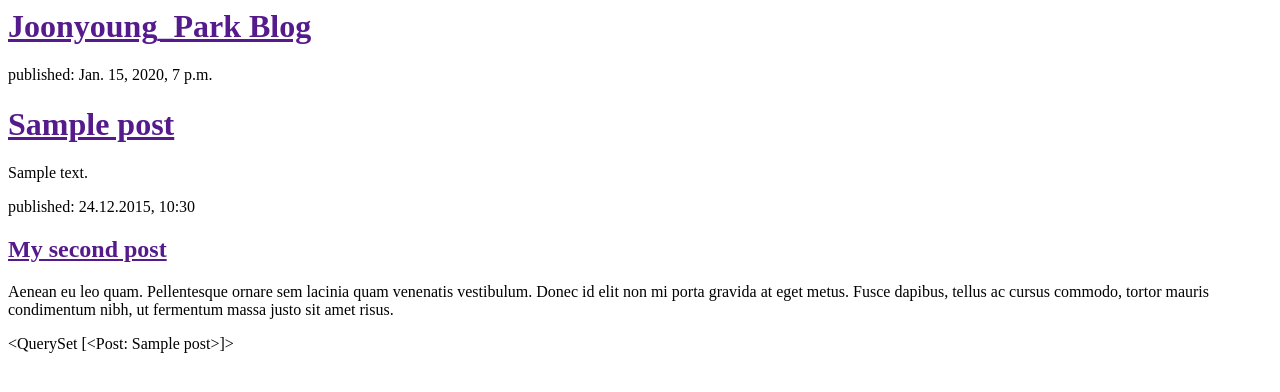
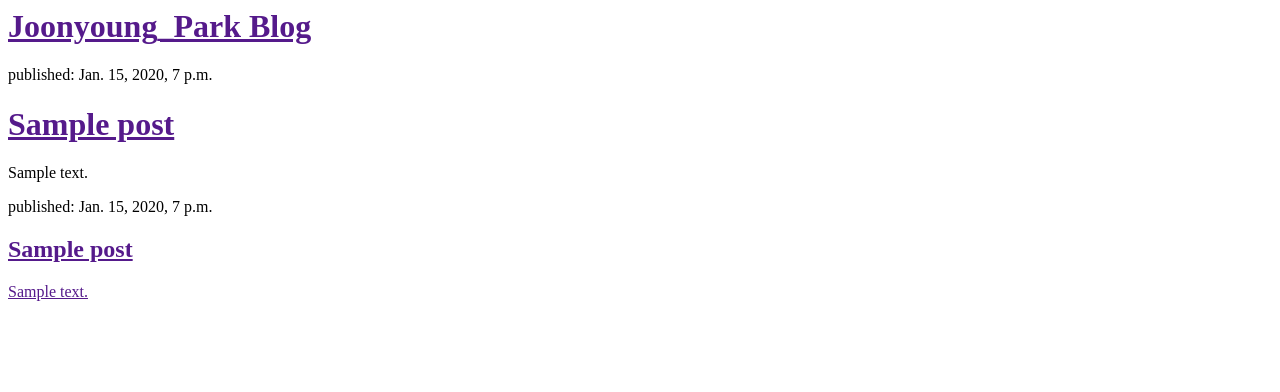
Before and after one commit to Joonyoung-Park/my-first-blog, a Django app: template blog/templates/blog/post_list.html in a window 1280 px wide. Shown: the top 392 px of the page. Run offline with Django 3.2, Linux system fonts and the light colour scheme; the template is opened without the code that fills it: values that come from a table or form of the project are taken from there, others are empty; tables that the repository leaves empty hold one stand-in row (values such as "Sample post").

Commit message:
Modified templates to display posts from database.

```diff
--- a/blog/templates/blog/post_list.html
+++ b/blog/templates/blog/post_list.html
@@ -15,10 +15,12 @@
 			</div>
 		{% endfor %}
 
-		<div>
-			<p>published: 24.12.2015, 10:30</p>
-			<h2><a href="">My second post</a></h2>
-			<p>Aenean eu leo quam. Pellentesque ornare sem lacinia quam venenatis vestibulum. Donec id elit non mi porta gravida at eget metus. Fusce dapibus, tellus ac cursus commodo, tortor mauris condimentum nibh, ut fermentum massa justo sit amet risus.</p>
-		{{ posts }}
+		{% for post in posts %}
+			<div>
+				<p>published: {{ post.published_date }}</p>
+				<h2><a href="">{{ post.title }}</h2>
+				<p>{{ post.text|linebreaks }}</p>
+			</div>
+		{% endfor %}
 	</body>
 </html>
```
